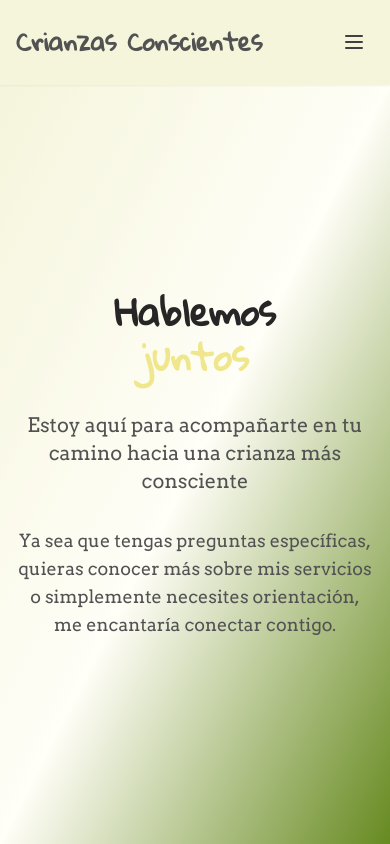
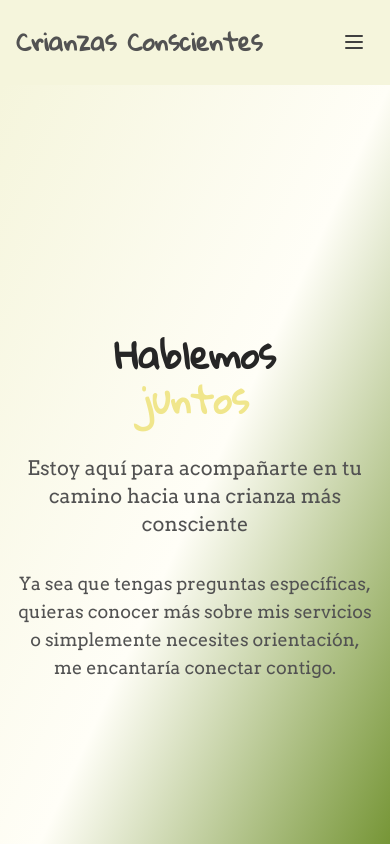
Before and after one commit to ThomiReynoso/crianzas-conscientes-web, an Angular app: page /contacto in a window 390 px wide. Shown: the top 844 px of the page. Built offline with nearby package versions, Linux system fonts and the light colour scheme.

Commit message:
fixes on mobile styles

```diff
--- a/src/app/layout/header/header.html
+++ b/src/app/layout/header/header.html
@@ -1,4 +1,4 @@
-<header class="fixed top-0 left-0 right-0 z-50 bg-pastel-beige-light border-b border-pastel-beige-light shadow-sm">
+<header class="md:fixed md:top-0 md:left-0 md:right-0 md:z-50 bg-pastel-beige-light border-b border-pastel-beige-light shadow-sm">
   <nav class="max-w-7xl mx-auto px-4 sm:px-6 lg:px-8">
     <div class="flex justify-between items-center h-[10vh]">
       <!-- Logo -->
--- a/src/styles.scss
+++ b/src/styles.scss
@@ -11,7 +11,13 @@ body {
   @apply font-sans text-neutral-800 bg-pastel-cream;
   line-height: 1.6;
   cursor: auto;
-  padding-top: 10vh; /* Compensate for fixed header */
+}
+
+/* Compensate for fixed header only on desktop */
+@media (min-width: 768px) {
+  body {
+    padding-top: 10vh;
+  }
 }
 
 /* Override pointer cursor for interactive elements only */
@@ -40,7 +46,15 @@ input[type="button"],
 
 /* Section spacing */
 .section {
-  @apply py-8 min-h-[90vh] flex items-center;
+  @apply py-8 flex items-center;
+  min-height: 100vh; /* Full height on mobile */
+}
+
+/* Desktop section height */
+@media (min-width: 768px) {
+  .section {
+    min-height: 90vh;
+  }
 }
 
 .section-sm {
```
